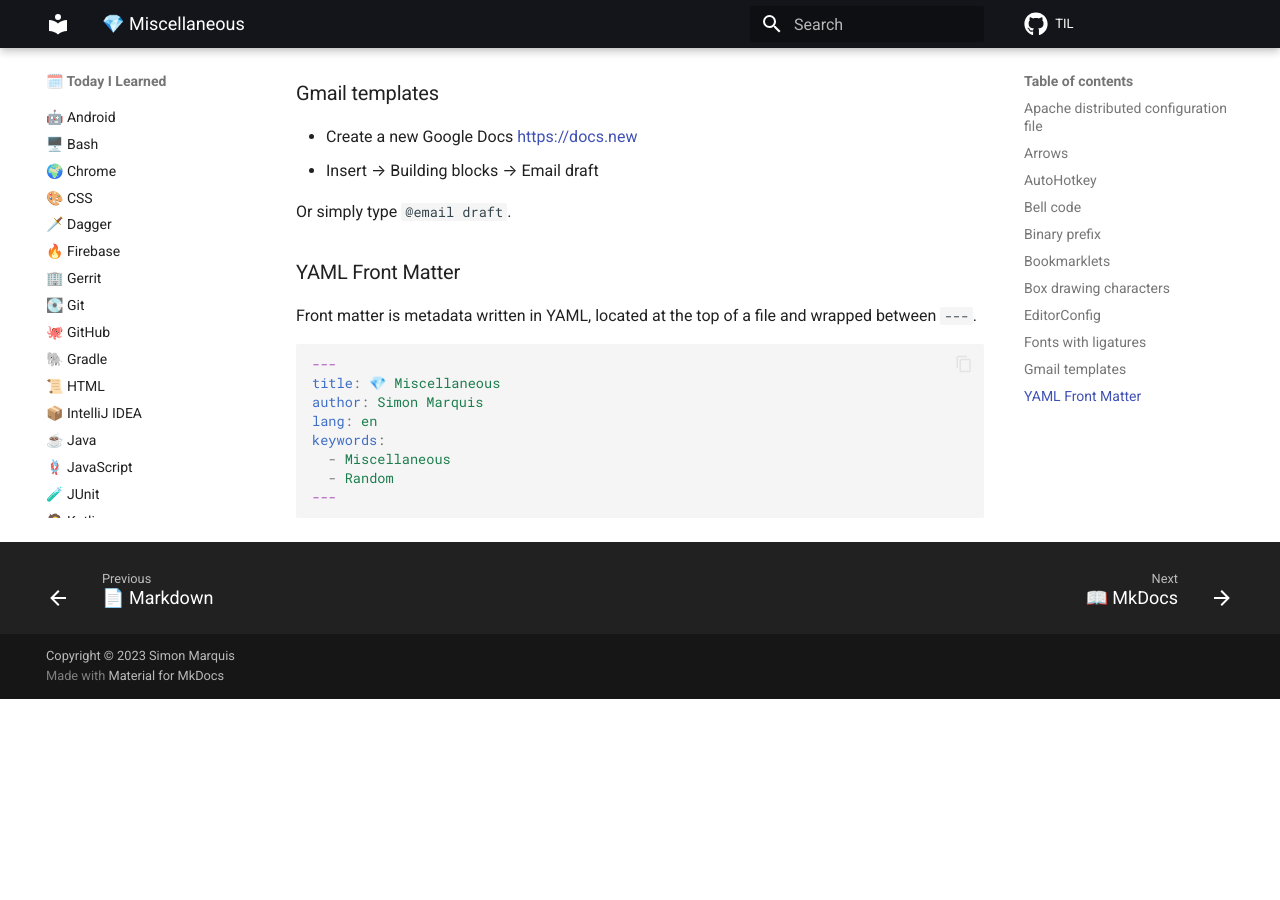
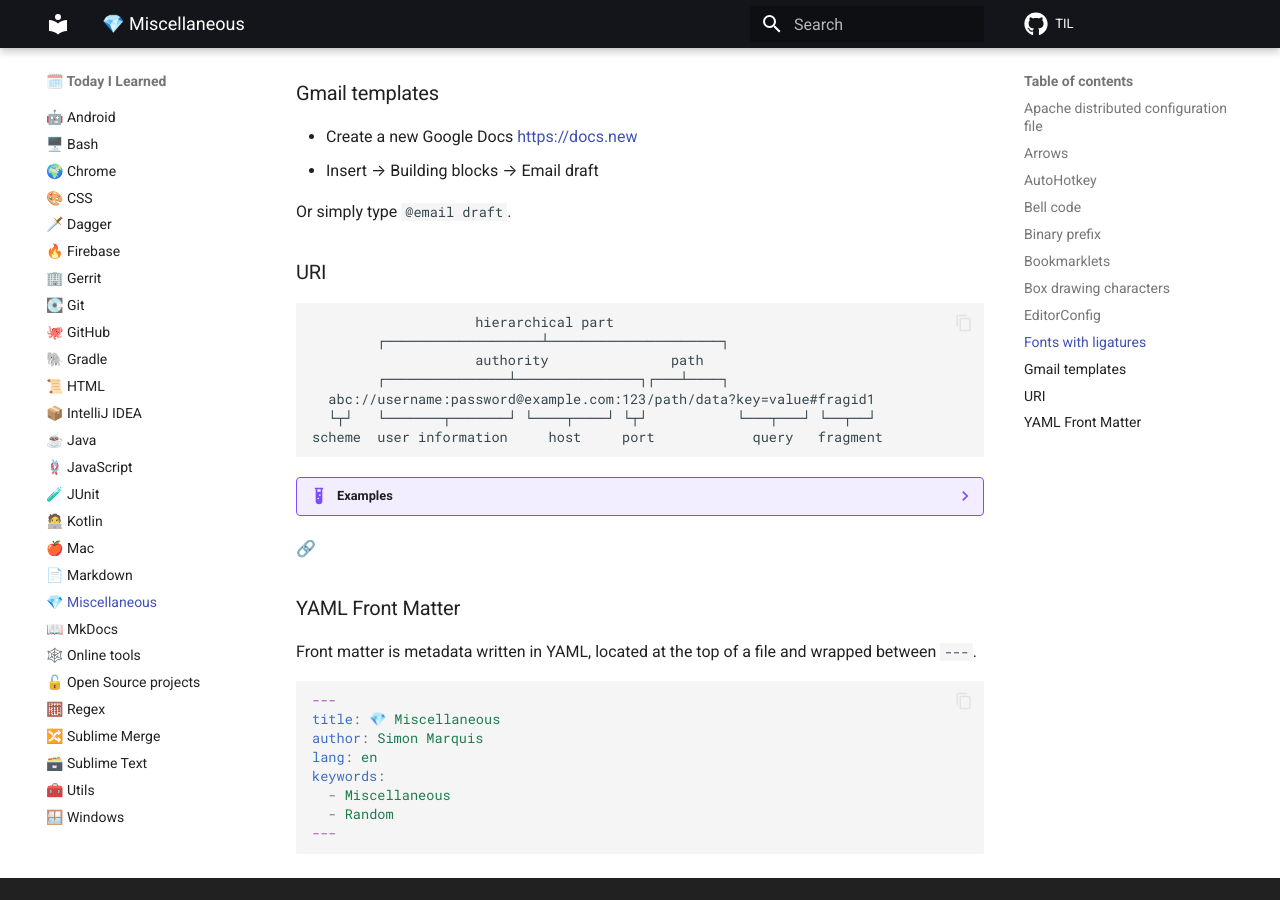
Before and after one commit to SimonMarquis/TIL, an MkDocs documentation site: the page built from docs/miscellaneous.md, in a window 1280 px wide and 900 px high, scrolled down 7430 px. Built offline with MkDocs 1.6.1 and Material for MkDocs 9.7.7, drawn with Linux system fonts in a browser that asks for light colours; comment, search, counter and statistics services are not loaded; before the commit the page ends 8129 px from its top, so only the background shows below that.

Commit message:
[Misc] URI

````diff
--- a/docs/miscellaneous.md
+++ b/docs/miscellaneous.md
@@ -428,6 +428,54 @@
 
 Or simply type `@email draft`.
 
+### URI
+
+```
+                    hierarchical part
+        ┌───────────────────┴─────────────────────┐
+                    authority               path
+        ┌───────────────┴───────────────┐┌───┴────┐
+  abc://username:password@example.com:123/path/data?key=value#fragid1
+  └┬┘   └───────┬───────┘ └────┬────┘ └┬┘           └───┬───┘ └──┬──┘
+scheme  user information     host     port            query   fragment
+```
+
+??? example "Examples"
+
+    ```
+            userinfo       host      port
+            ┌──┴───┐ ┌──────┴──────┐ ┌┴┐
+    https://john.doe@www.example.com:123/forum/questions/?tag=networking&order=newest#top
+    └─┬─┘   └─────────────┬────────────┘└───────┬───────┘ └────────────┬────────────┘ └┬┘
+    scheme          authority                  path                  query           fragment
+
+    ldap://[2001:db8::7]/c=GB?objectClass?one
+    └┬─┘   └─────┬─────┘└─┬─┘ └──────┬──────┘
+    scheme   authority   path      query
+
+    mailto:John.Doe@example.com
+    └─┬──┘ └────┬─────────────┘
+    scheme     path
+
+    news:comp.infosystems.www.servers.unix
+    └┬─┘ └─────────────┬─────────────────┘
+    scheme            path
+
+    tel:+1-816-555-1212
+    └┬┘ └──────┬──────┘
+    scheme    path
+
+    telnet://192.0.2.16:80/
+    └─┬──┘   └─────┬─────┘│
+    scheme     authority  path
+
+    urn:oasis:names:specification:docbook:dtd:xml:4.1.2
+    └┬┘ └──────────────────────┬──────────────────────┘
+    scheme                    path
+    ```
+
+[🔗](https://en.wikipedia.org/wiki/Uniform_Resource_Identifier)
+
 ### YAML Front Matter
 
 Front matter is metadata written in YAML, located at the top of a file and wrapped between `---`.
````
